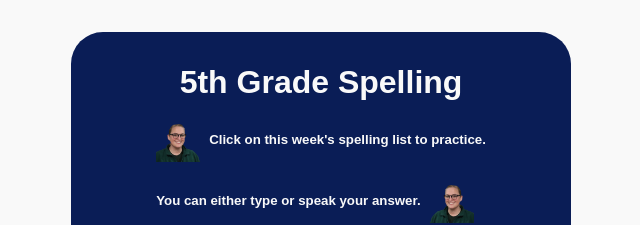
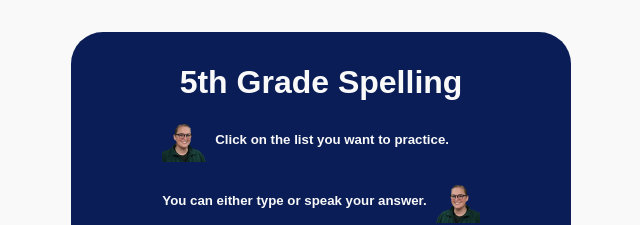
Before and after one commit to JohnAFernandez/spellrite, a Next.js app: page / in a window 1280 px wide. Shown: the top 225 px of the page, without its empty margins (319-959 px from the left). Built offline with nearby package versions, Linux system fonts and the light colour scheme.

Commit message:
update home page content

```diff
--- a/src/app/page.jsx
+++ b/src/app/page.jsx
@@ -34,8 +34,8 @@ export default function Home() {
                                 className={styles.directionsImg1}
                             />
                             <h5>
-                                Click on this week&apos;s spelling list to practice.
-
+                                {/* Click on this week&apos;s spelling list to practice. */}
+                                Click on the list you want to practice.
                             </h5>
                         </div>
                     </li>
```
